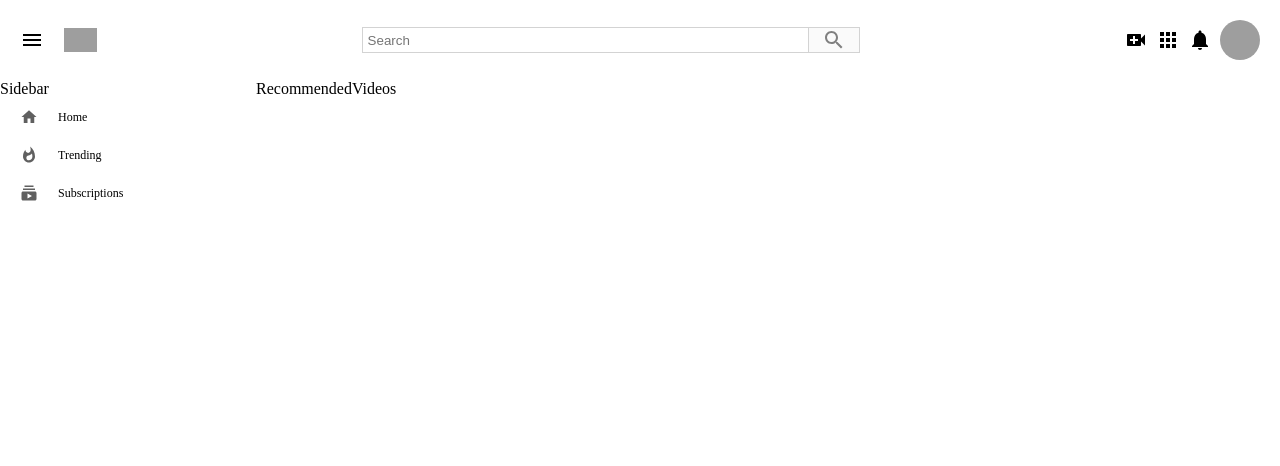
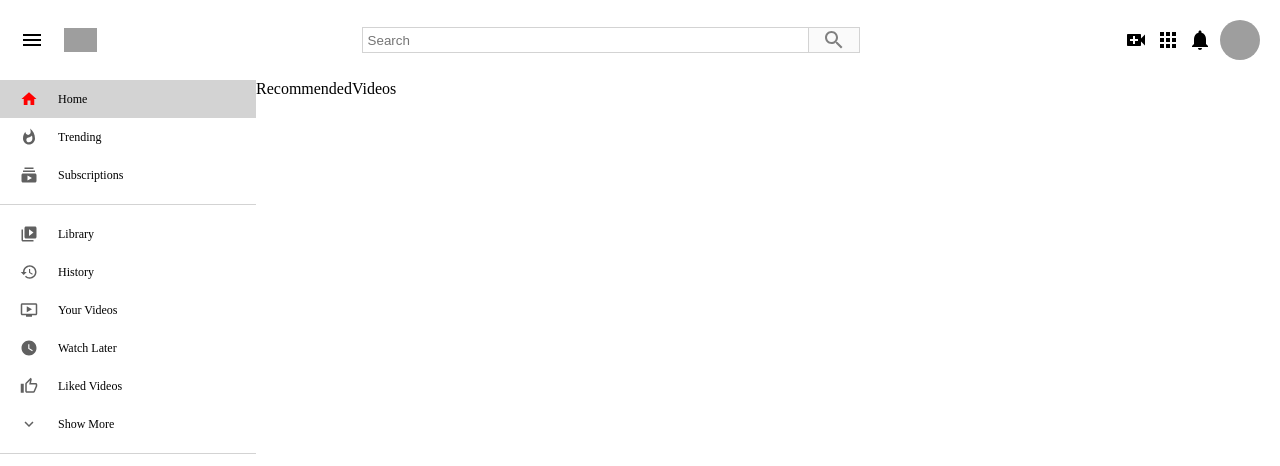
Before and after one commit to rzounlom/youtube_clone, a React (Create React App) app: page / in a window 1280 px wide. Shown: the top 466 px of the page. Built offline with nearby package versions, Linux system fonts and the light colour scheme; grey boxes are pictures that could not be loaded.

Commit message:
complete sidebar and sidebar row styles

```diff
--- a/src/components/Sidebar/Sidebar.jsx
+++ b/src/components/Sidebar/Sidebar.jsx
@@ -5,14 +5,27 @@ import SidebarRow from "./SidebarRow/SidebarRow";
 import HomeIcon from "@material-ui/icons/Home";
 import WhatshotIcon from "@material-ui/icons/Whatshot";
 import SubscriptionsIcon from "@material-ui/icons/Subscriptions";
+import VideoLibraryIcon from "@material-ui/icons/VideoLibrary";
+import HistoryIcon from "@material-ui/icons/History";
+import OndemandVideoIcon from "@material-ui/icons/OndemandVideo";
+import WatchLaterIcon from "@material-ui/icons/WatchLater";
+import ThumbUpAltOutlinedIcon from "@material-ui/icons/ThumbUpAltOutlined";
+import ExpandMoreOutlinedIcon from "@material-ui/icons/ExpandMoreOutlined";
 
 const Header = () => {
   return (
     <div className="sidebar">
-      Sidebar
-      <SidebarRow title="Home" Icon={HomeIcon} />
+      <SidebarRow title="Home" isSelected Icon={HomeIcon} />
       <SidebarRow title="Trending" Icon={WhatshotIcon} />
       <SidebarRow title="Subscriptions" Icon={SubscriptionsIcon} />
+      <hr />
+      <SidebarRow title="Library" Icon={VideoLibraryIcon} />
+      <SidebarRow title="History" Icon={HistoryIcon} />
+      <SidebarRow title="Your Videos" Icon={OndemandVideoIcon} />
+      <SidebarRow title="Watch Later" Icon={WatchLaterIcon} />
+      <SidebarRow title="Liked Videos" Icon={ThumbUpAltOutlinedIcon} />
+      <SidebarRow title="Show More" Icon={ExpandMoreOutlinedIcon} />
+      <hr />
     </div>
   );
 };
--- a/src/components/Sidebar/Sidebar.scss
+++ b/src/components/Sidebar/Sidebar.scss
@@ -1,3 +1,10 @@
 .sidebar {
   flex: 0.2;
+  hr {
+    height: 1px;
+    border: 0;
+    background-color: lightgray;
+    margin-top: 10px;
+    margin-bottom: 10px;
+  }
 }
--- a/src/components/Sidebar/SidebarRow/SidebarRow.jsx
+++ b/src/components/Sidebar/SidebarRow/SidebarRow.jsx
@@ -1,9 +1,9 @@
 import React from "react";
 import "./SidebarRow.scss";
 
-const SidbarRow = ({ title, Icon }) => {
+const SidbarRow = ({ title, Icon, isSelected }) => {
   return (
-    <div className="sidebar-row">
+    <div className={`sidebar-row ${isSelected ? "selected" : ""}`}>
       <Icon />
       <h2>{title}</h2>
     </div>
--- a/src/components/Sidebar/SidebarRow/SidebarRow.scss
+++ b/src/components/Sidebar/SidebarRow/SidebarRow.scss
@@ -2,6 +2,30 @@
   display: flex;
   align-items: center;
   padding: 10px 20px;
+  justify-content: center;
+  //   background-color: lightgray;
+  &:hover {
+    cursor: pointer;
+
+    h2 {
+      font-weight: bold;
+      transition: all 0.2s ease-in-out;
+    }
+    svg {
+      color: red;
+      transition: all 0.2s ease-in-out;
+    }
+
+    background-color: lightgray;
+  }
+
+  &.selected {
+    background-color: lightgray;
+    svg {
+      color: red;
+      font-size: large;
+    }
+  }
 
   h2 {
     flex: 1;
```
Also changed, not shown: 1 other file (tests, documents, lock files or other folders).
